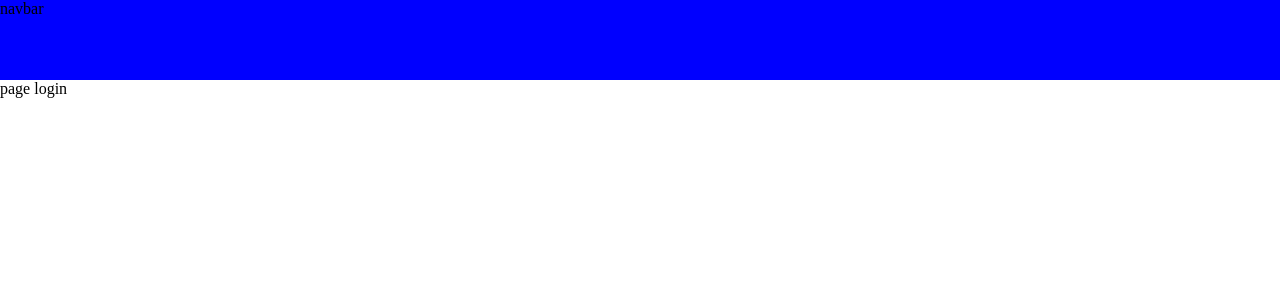
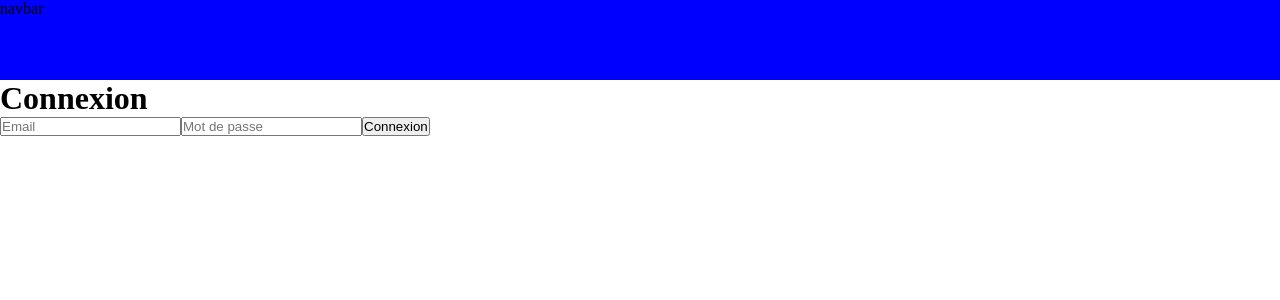
Before and after one commit to animmaa/front-photo, a Next.js app: page /login in a window 1280 px wide. Shown: the top 300 px of the page. Built offline with nearby package versions, Linux system fonts and the light colour scheme.

Commit message:
ajout de la fonction de connexion

```diff
--- a/src/app/login/page.tsx
+++ b/src/app/login/page.tsx
@@ -1,5 +1,58 @@
+'use client'
+
+import { useForm } from 'react-hook-form';
+import axios from 'axios';
+import { ToastContainer, toast } from 'react-toastify';
+import 'react-toastify/dist/ReactToastify.css';
+
+interface FormValues {
+  email: string;
+  password: string;
+}
+
 export default function login() {
-    return <div>
-        page login
+  const {
+    register,
+    handleSubmit,
+    formState: { errors },
+  } = useForm<FormValues>();
+
+  const onSubmit = async (values: FormValues) => {
+      console.log(values)
+    try {
+      const response = await axios.post(
+        `${process.env.NEXT_PUBLIC_REACT_APP_API_URL}/user/login`,
+        values
+      );
+      toast("vous etes maintenant connecté");
+    } catch (error) {
+      toast("une erreur s'est produite");
+    }
+  };
+
+  return (
+    <div>
+      <ToastContainer />
+      <h1>Connexion</h1>
+      <form onSubmit={handleSubmit(onSubmit)}>
+        <label htmlFor="email">
+          <input
+            type="text"
+            placeholder="Email"
+            id="email"
+            {...register('email')}
+          />
+        </label>
+        <label htmlFor="password">
+          <input
+            type="text"
+            placeholder="Mot de passe"
+            id="password"
+            {...register('password')}
+          />
+        </label>
+        <button type="submit">Connexion</button>
+      </form>
     </div>
+  );
 }
```
